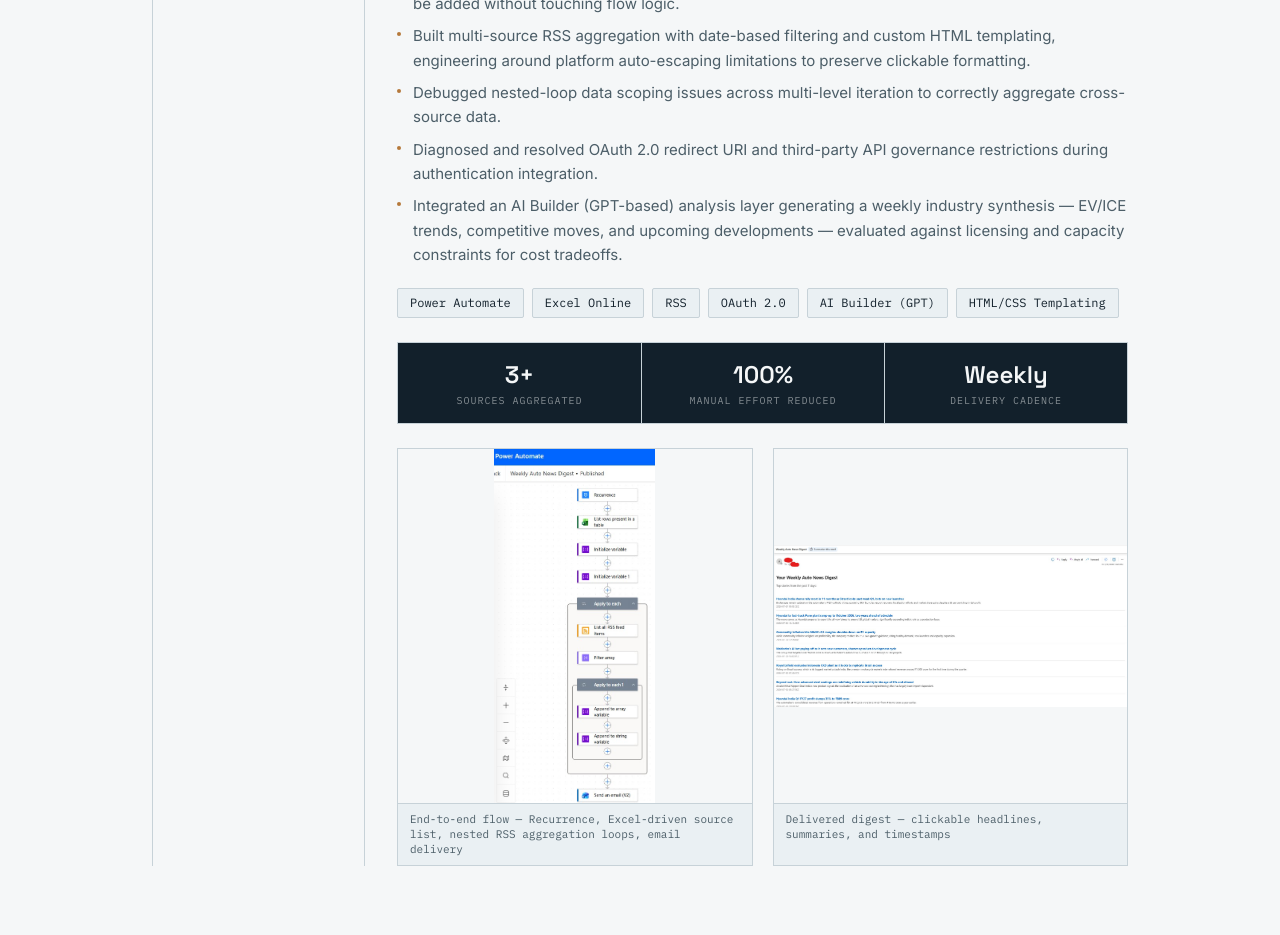
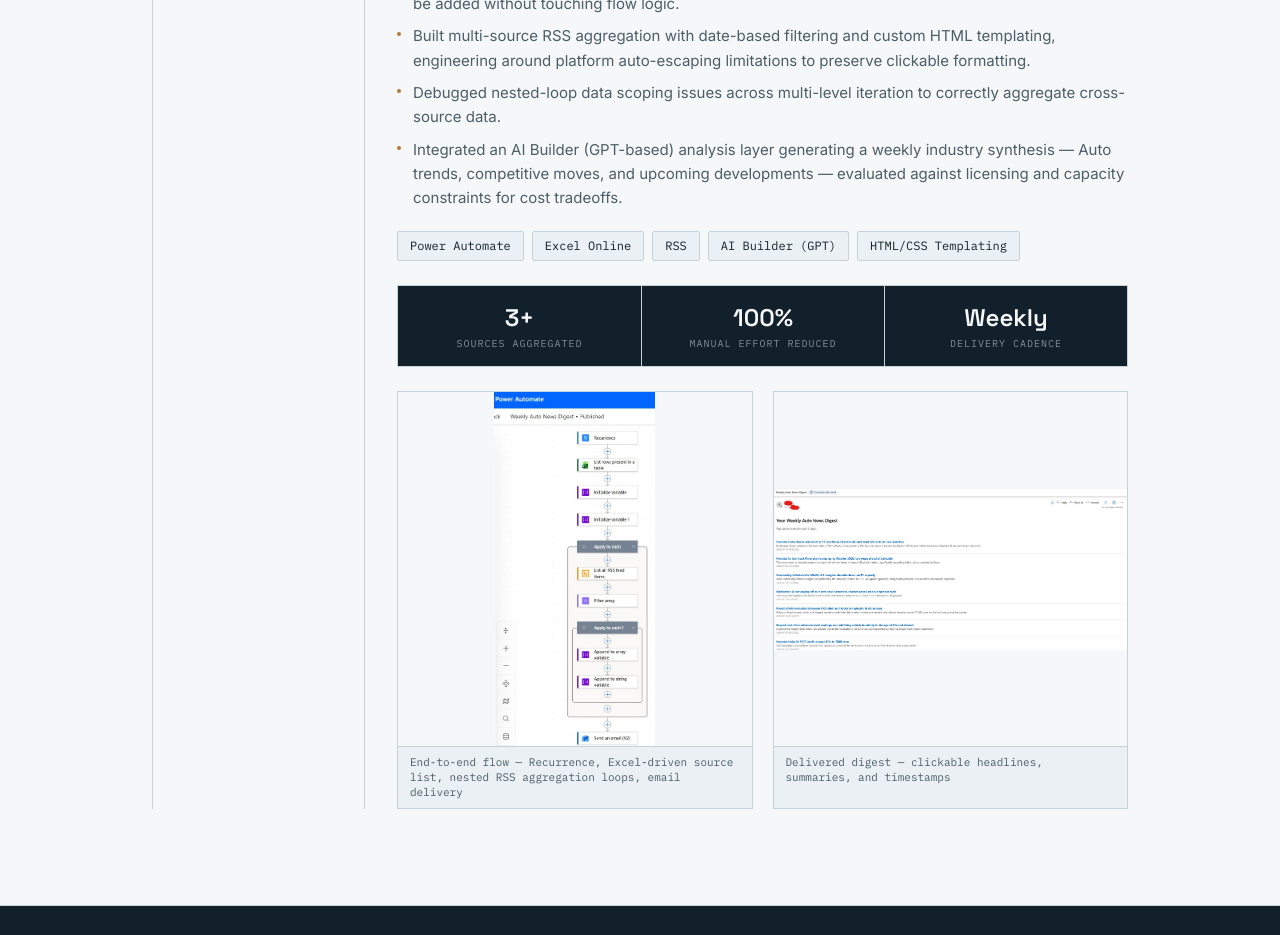
Before and after one commit to Parthiban-Aruchamy/Parthiban-Aruchamy-portfolio, a Next.js app: page / in a window 1280 px wide. Shown: the part 3200-4135 px from the top of the page. Built offline with nearby package versions, Linux system fonts and the light colour scheme.

Commit message:
Update project description and tech stack
Removed specific OAuth 2.0 mention from project bullets and stack.

```diff
--- a/components/Projects.tsx
+++ b/components/Projects.tsx
@@ -24,14 +24,12 @@ const projects: Project[] = [
       "Designed a config-driven architecture (editable source list via Excel Online) so new data sources can be added without touching flow logic.",
       "Built multi-source RSS aggregation with date-based filtering and custom HTML templating, engineering around platform auto-escaping limitations to preserve clickable formatting.",
       "Debugged nested-loop data scoping issues across multi-level iteration to correctly aggregate cross-source data.",
-      "Diagnosed and resolved OAuth 2.0 redirect URI and third-party API governance restrictions during authentication integration.",
-      "Integrated an AI Builder (GPT-based) analysis layer generating a weekly industry synthesis — EV/ICE trends, competitive moves, and upcoming developments — evaluated against licensing and capacity constraints for cost tradeoffs.",
+      "Integrated an AI Builder (GPT-based) analysis layer generating a weekly industry synthesis — Auto trends, competitive moves, and upcoming developments — evaluated against licensing and capacity constraints for cost tradeoffs.",
     ],
     stack: [
       "Power Automate",
       "Excel Online",
       "RSS",
-      "OAuth 2.0",
       "AI Builder (GPT)",
       "HTML/CSS Templating",
     ],
```
